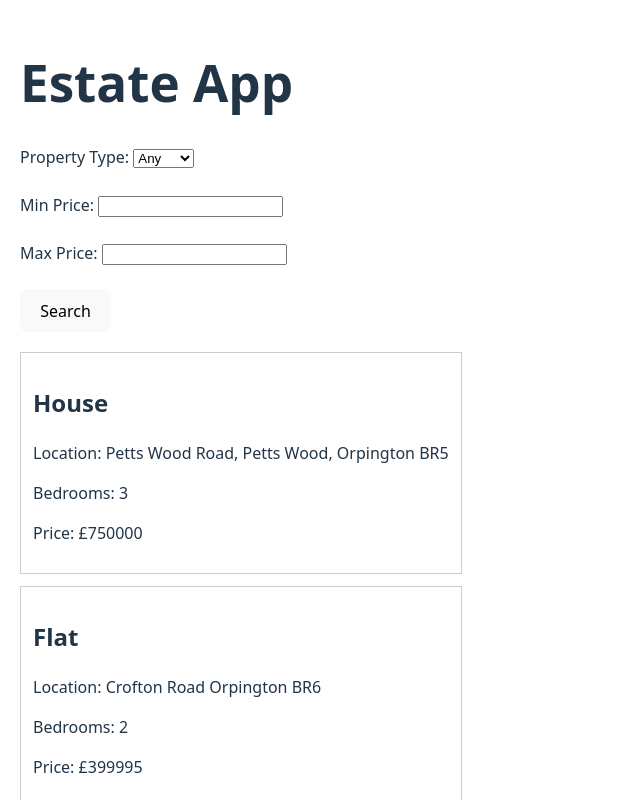
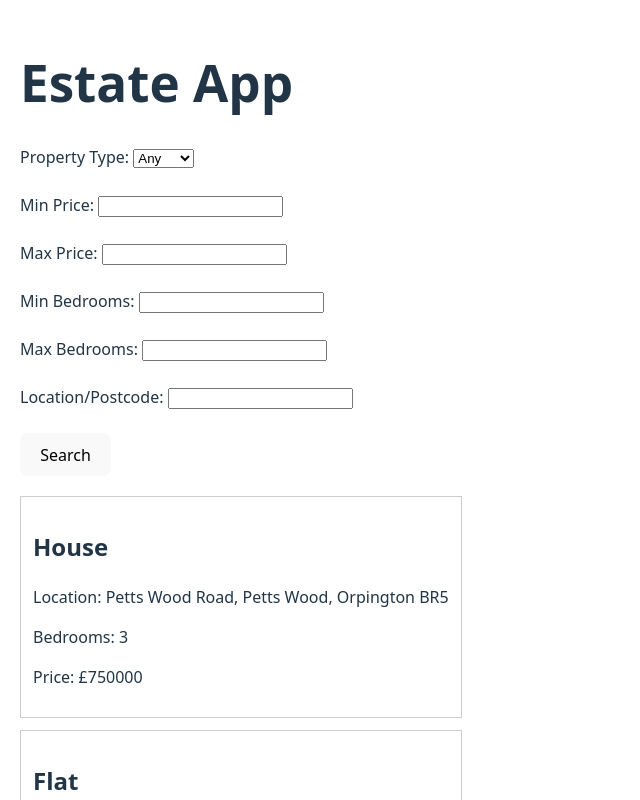
Before and after one commit to SenadhiMandina/Estate-Finder-react-app, a React (Vite) app in the folder coursework-react/: page / in a window 1280 px wide. Shown: the top 800 px of the page, without its empty margins (0-640 px from the left). Built offline with nearby package versions, Linux system fonts and the light colour scheme.

Commit message:
Add bedrooms and location filters to search
Extended the search functionality by adding minimum and maximum bedroom filters and a location/postcode text filter. Updated SearchForm to collect additional criteria and App component to apply combined filtering logic on the JSON property dataset.

```diff
--- a/coursework-react/src/App.jsx
+++ b/coursework-react/src/App.jsx
@@ -11,9 +11,7 @@ function App() {
     let results = propertiesData.properties;
 
     if (filters.type) {
-      results = results.filter(
-        (property) => property.type === filters.type
-      );
+      results = results.filter((property) => property.type === filters.type);
     }
 
     if (filters.minPrice) {
@@ -27,6 +25,25 @@ function App() {
         (property) => property.price <= Number(filters.maxPrice)
       );
     }
+
+    if (filters.minBeds) {
+      results = results.filter(
+        (property) => property.bedrooms >= Number(filters.minBeds)
+      );
+    }
+
+    if (filters.maxBeds) {
+      results = results.filter(
+        (property) => property.bedrooms <= Number(filters.maxBeds)
+      );
+    }
+
+    if (filters.location) {
+      results = results.filter((property) =>
+        property.location.toLowerCase().includes(filters.location.toLowerCase())
+      );
+    }
+
     setFilteredProperties(results);
   }
 
@@ -35,6 +52,7 @@ function App() {
       <h1>Estate App</h1>
 
       <SearchForm onSearch={handleSearch} />
+
       {filteredProperties.map((property) => (
         <div
           key={property.id}
--- a/coursework-react/src/components/SearchForm.jsx
+++ b/coursework-react/src/components/SearchForm.jsx
@@ -5,12 +5,19 @@ function SearchForm({ onSearch }) {
   const [minPrice, setMinPrice] = useState("");
   const [maxPrice, setMaxPrice] = useState("");
 
+  const [minBeds, setMinBeds] = useState("");
+  const [maxBeds, setMaxBeds] = useState("");
+  const [location, setLocation] = useState("");
+
   function handleSubmit(e) {
     e.preventDefault();
     onSearch({
-      type: type,
-      minPrice: minPrice,
-      maxPrice: maxPrice
+      type,
+      minPrice,
+      maxPrice,
+      minBeds,
+      maxBeds,
+      location
     });
   }
 
@@ -49,6 +56,39 @@ function SearchForm({ onSearch }) {
 
       <br /><br />
 
+      <label>
+        Min Bedrooms:{" "}
+        <input
+          type="number"
+          value={minBeds}
+          onChange={(e) => setMinBeds(e.target.value)}
+        />
+      </label>
+
+      <br /><br />
+
+      <label>
+        Max Bedrooms:{" "}
+        <input
+          type="number"
+          value={maxBeds}
+          onChange={(e) => setMaxBeds(e.target.value)}
+        />
+      </label>
+
+      <br /><br />
+
+      <label>
+        Location/Postcode:{" "}
+        <input
+          type="text"
+          value={location}
+          onChange={(e) => setLocation(e.target.value)}
+        />
+      </label>
+
+      <br /><br />
+
       <button type="submit">Search</button>
     </form>
   );
```
